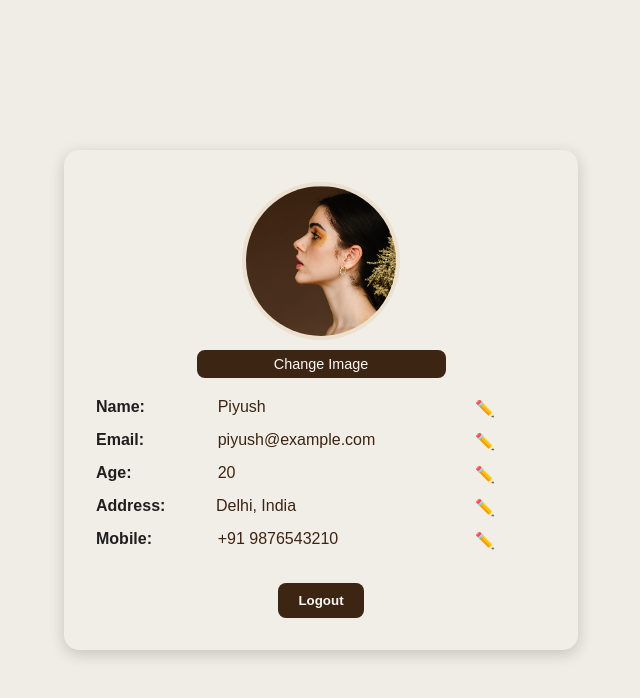
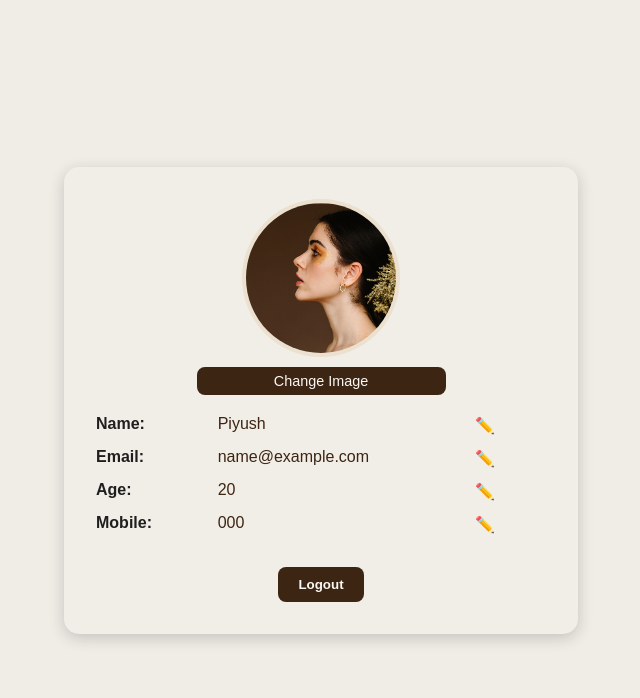
Before and after one commit to piyush-ujgaokar/cosmecure, a Django app: template cosmecure/templates/profile system/profileInformation.html in a window 1280 px wide. Shown: the top 698 px of the page, without its empty margins (319-959 px from the left). Run offline with Django 5.2, Linux system fonts and the light colour scheme; the template is opened without the code that fills it: most values are stand-ins (such as "Sample title", 1, 10 or a date in 2020).

Commit message:
Inputs filesds added

```diff
--- a/cosmecure/templates/profile system/profileInformation.html
+++ b/cosmecure/templates/profile system/profileInformation.html
@@ -31,8 +31,8 @@
 
         <div class="info-field">
           <label>Email:</label>
-          <span id="emailText">piyush@example.com</span>
-          <input type="email" id="emailInput" class="edit-input" value="piyush@example.com">
+          <span id="emailText">{{email}}</span>
+          <input type="email" id="emailInput" class="edit-input" value="{{email}}">
           <div class="btn-group">
             <button class="edit-btn" onclick="enableEdit('email')">✏️</button>
             <button class="set-btn" onclick="setField('email')">✔️</button>
@@ -51,21 +51,12 @@
         </div>
 
 
-        <div class="info-field">
-          <label>Address:</label>
-          <span id="addressText">Delhi, India</span>
-          <textarea id="addressInput" class="edit-input textarea-input">Delhi, India</textarea>
-          <div class="btn-group">
-            <button class="edit-btn" onclick="enableEdit('address')">✏️</button>
-            <button class="set-btn" onclick="setField('address')">✔️</button>
-          </div>
-        </div>
 
 
         <div class="info-field">
           <label>Mobile:</label>
-          <span id="mobileText">+91 9876543210</span>
-          <input type="text" id="mobileInput" class="edit-input" value="+91 9876543210">
+          <span id="mobileText">{{phone}}</span>
+          <input type="text" id="mobileInput" class="edit-input" value="{{phone}}">
           <div class="btn-group">
             <button class="edit-btn" onclick="enableEdit('mobile')">✏️</button>
             <button class="set-btn" onclick="setField('mobile')">✔️</button>
```
